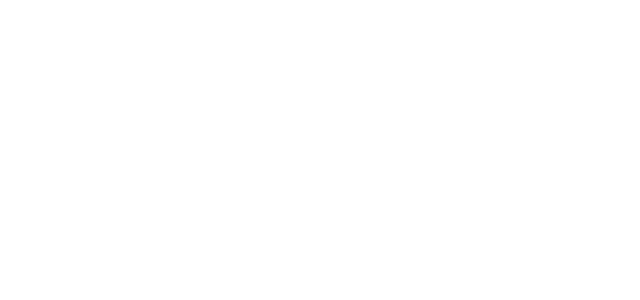
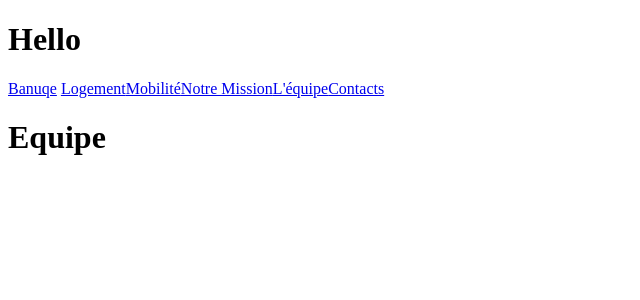
Before and after one commit to zakich4n/StudentBank-website, a React (Create React App) app: page /equipe in a window 1280 px wide. Before the commit this address had no page. Shown: the top 300 px of the page, without its empty margins (0-640 px from the left). Built offline with nearby package versions, Linux system fonts and the light colour scheme.

Commit message:
toutes les routes sont init

```diff
--- a/src/App.js
+++ b/src/App.js
@@ -11,10 +11,10 @@ function App() {
         <Link to="/banque">Banuqe</Link>
         {"    "}
         <Link to="/logement">Logement</Link>
-{/*         <Link to="/mobilite">Mobilité</Link>
+        <Link to="/mobilite">Mobilité</Link>
         <Link to="/mission">Notre Mission</Link>
         <Link to="/equipe">L'équipe</Link>
-        <Link to="/contacts">Contacts</Link> */}
+        <Link to="/contact">Contacts</Link>
       </nav>
       <Outlet/>
     </div>
--- a/src/index.js
+++ b/src/index.js
@@ -8,6 +8,11 @@ import {
 
 import Banque from "./routes/Banque";
 import Logement from "./routes/Logement";
+import Mobilite from "./routes/Mobilite";
+import Mission from "./routes/Mission";
+import Equipe from "./routes/Equipe";
+import Contact from "./routes/Contact";
+
 import App from './App';
 
 
@@ -18,6 +23,10 @@ root.render(
       <Route path="/" element={<App />}>
         <Route path="banque" element={<Banque />} />
         <Route path="logement" element={<Logement />} />
+        <Route path="mobilite" element={<Mobilite />} />
+        <Route path="mission" element={<Mission />} />
+        <Route path="equipe" element={<Equipe />} />
+        <Route path="contact" element={<Contact />} />
       </Route>
     </Routes>
 </BrowserRouter>
--- /dev/null
+++ b/src/routes/Contact.js
@@ -0,0 +1,7 @@
+export default function Contact() {
+    return (
+        <div>
+            <h1>Contact</h1>
+        </div>
+    )
+}
--- /dev/null
+++ b/src/routes/Equipe.js
@@ -0,0 +1,7 @@
+export default function Equipe() {
+    return (
+        <div>
+            <h1>Equipe</h1>
+        </div>
+    )
+}
--- /dev/null
+++ b/src/routes/Mission.js
@@ -0,0 +1,7 @@
+export default function Mission() {
+    return (
+        <div>
+            <h1>Mission</h1>
+        </div>
+    )
+}
--- /dev/null
+++ b/src/routes/Mobilite.js
@@ -0,0 +1,7 @@
+export default function Mobilite() {
+    return (
+        <div>
+            <h1>Banque</h1>
+        </div>
+    )
+}
```
